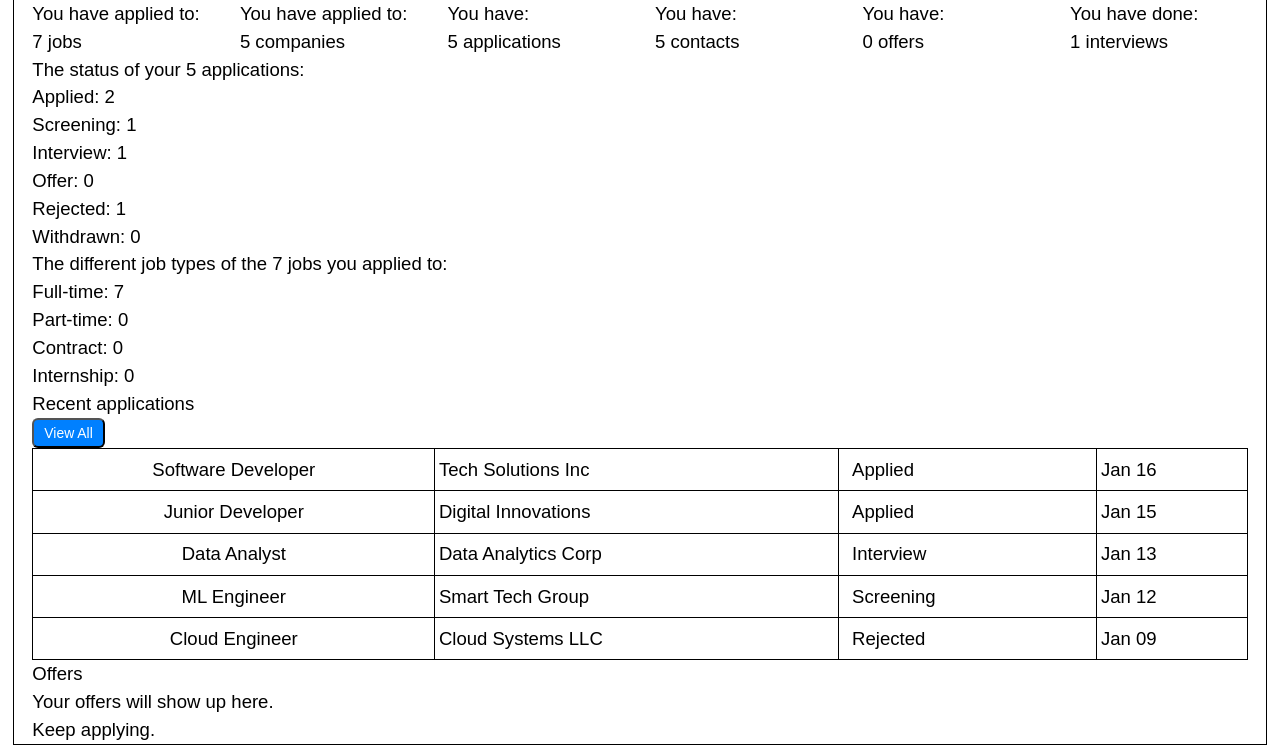
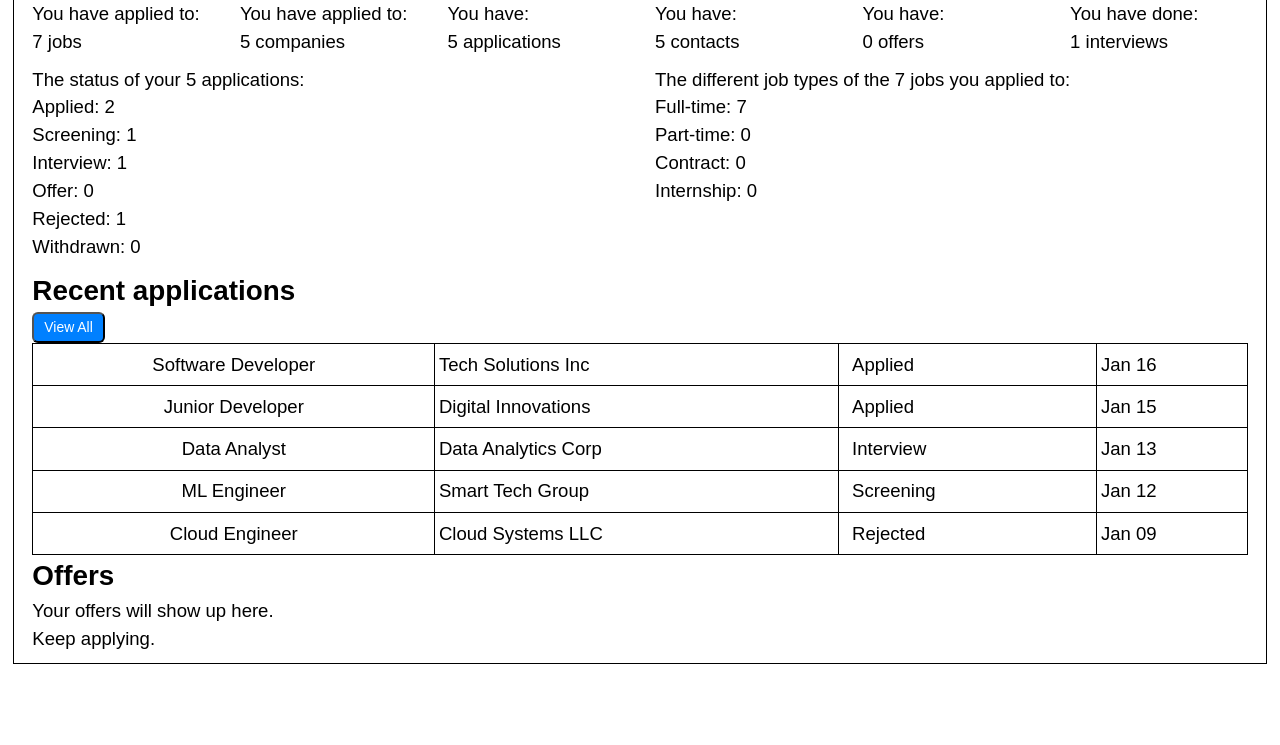
Before and after one commit to PinkJacketKid/job-application-tracker, a Flask app: page / in a window 1280 px wide. Shown: the part 92-837 px from the top of the page. After the commit the page ends 756 px from the top, so only its background shows below. Run offline with Flask 3, Linux system fonts and the light colour scheme; data comes from the database, SQL or seed files in the repository.

Commit message:
Dashboard display stylings

```diff
--- a/static/style.css
+++ b/static/style.css
@@ -267,6 +267,21 @@ tbody td:first-child {
     }
 }
 
+.status-display {
+    display: flex;
+    gap: 30px;
+    padding-top: 10px;
+    padding-bottom: 10px;
+
+    & div {
+        flex-basis: 50%;
+    }
+}
+
+.offers-display {
+    padding-bottom: 10px;
+}
+
 @media only screen and (min-width: 800px) {
     /*body {
         width: min(90%, 1000px);
--- a/templates/dashboard.html
+++ b/templates/dashboard.html
@@ -30,6 +30,7 @@
 		</div>
 	</div>
 
+	<div class="status-display">
 		<div>
 			<p>The status of your {{ stats.total_applications }} applications:</p>
 			<p>Applied: {{ status_map.get('Applied', 0) }}</p>
@@ -46,8 +47,10 @@
 			<p>Contract: {{ type_map.get('Contract', 0) }}</p>
 			<p>Internship: {{ type_map.get('Internship', 0) }}</p>
 		</div>
+	</div>
+
 	<div>
-		<p>Recent applications</p>
+		<h2>Recent applications</h2>
 		<a href="{{ url_for('applications') }}" class="btn btn-secondary btn-sm">View All</a>
 		<table>
 			<tbody>
@@ -71,8 +74,8 @@
     	</table>
 	</div>
 
-	<div>
-		Offers
+	<h2>Offers</h2>
+	<div class="offers-display">
 		{% if offers %}
 			{% for offer in offers%}
 				<p>Offer</p>
```
Lines whose indentation alone changed are shown as unchanged.
